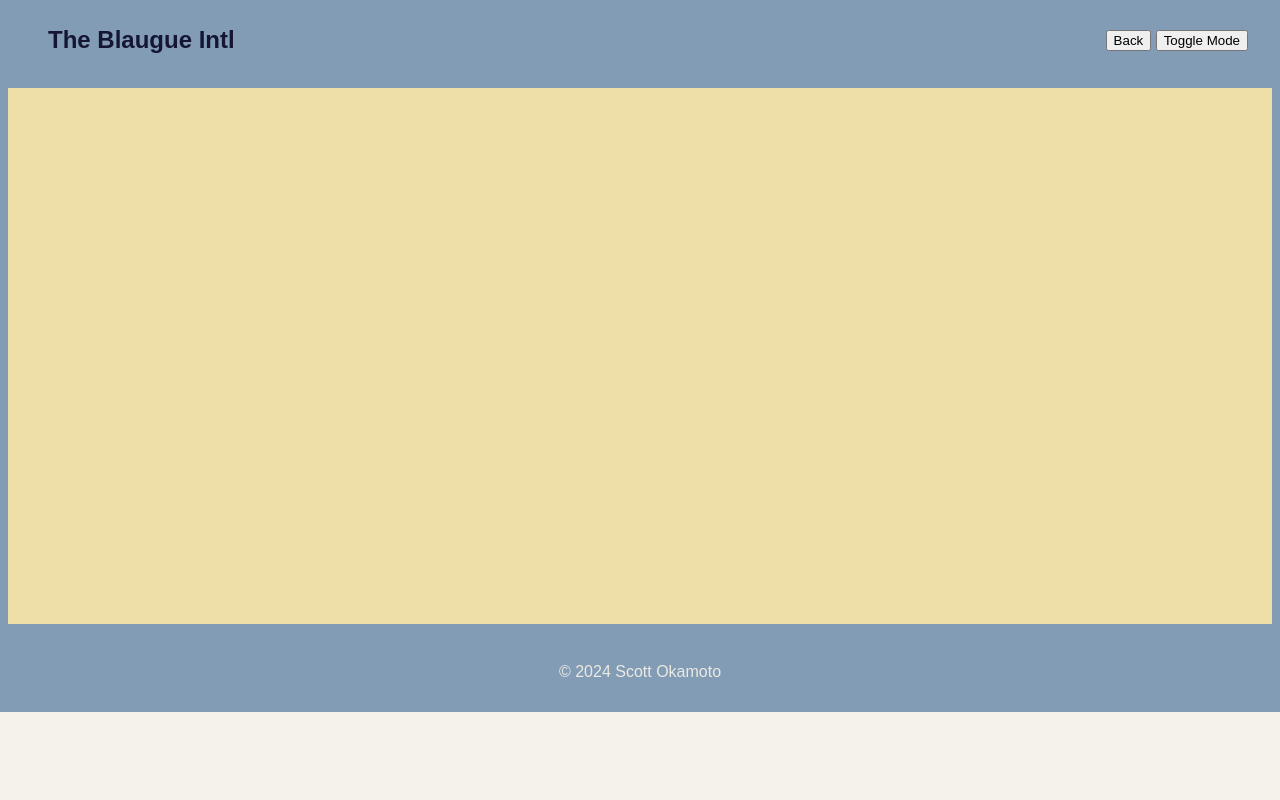
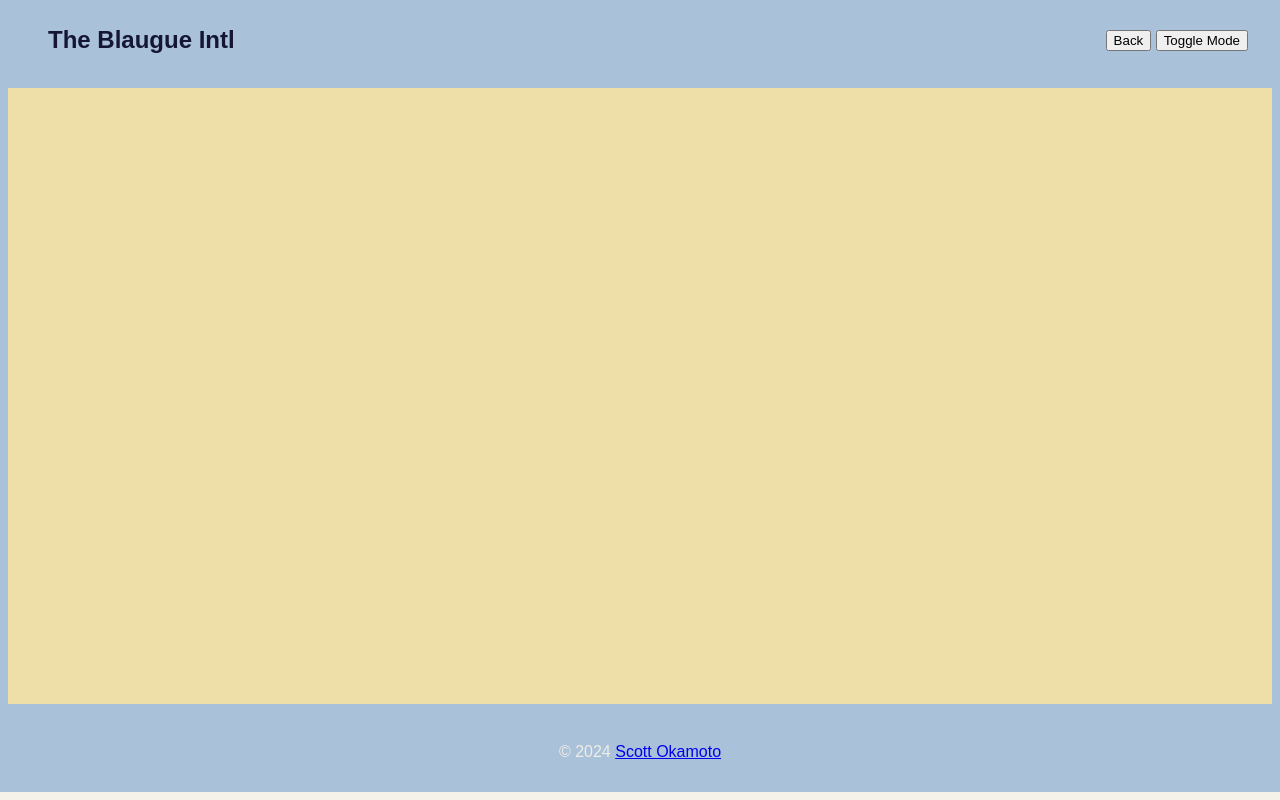
Before and after one commit to swokamoto/my-first-blog, a plain HTML site: page blog.html in a window 1280 px wide. Drawn offline with Linux system fonts and the light colour scheme.

Commit message:
final revision

```diff
--- a/assets/css/blog.css
+++ b/assets/css/blog.css
@@ -1,29 +1,8 @@
-:root {
-    --color-primary: #f5f2e7e7;
-    --color-secondary: #839cb6;
-    --color-tertiary: #141633;
-}
-
-nav {
-    display: flex;
-    align-items: center;
-    flex-direction: row;
-    height: 10vh;
-    background-color: var(--color-secondary);
-    color: var(--color-primary);
-
-}
-
 container {
-    display: flex;
-    flex-wrap: nowrap;
     flex-direction: column;
-    justify-content: space-evenly;
     overflow-y: scroll;
-    height: 63vh;
     background-color: #ebd78fb2;
     border: .5em solid var(--color-secondary);
-    padding: 1em;
 }
 
 .card-body {
@@ -38,11 +17,6 @@
     border-radius: 1em;
 }
 
-footer {
-    display: flex;
-    align-items: center;
-    justify-content: center;
-    height: 10vh;
-    background-color: var(--color-secondary);
-    color: var(--color-primary);
+.card-body p {
+    overflow-wrap: break-word;
 }
--- a/assets/css/form.css
+++ b/assets/css/form.css
@@ -7,7 +7,6 @@
 
 label {
     padding-top: 1em;
-    padding-bottom: .2em;
 }
 
 input {
@@ -23,4 +22,5 @@
 #submit {
     margin-top: 1em;
     width: 100%;
+    height: 2em;
 }
--- a/assets/css/styles.css
+++ b/assets/css/styles.css
@@ -1,7 +1,6 @@
-/* set variable to color */
 :root {
     --color-primary: #f5f2e7e7;
-    --color-secondary: #839cb6;
+    --color-secondary: #aac1da;
     --color-tertiary: #141633;
 }
 
@@ -19,6 +18,7 @@
     align-items: center;
     height: 10vh;
     background-color: var(--color-secondary);
+    color: var(--color-primary);
 }
 
 nav h1 {
--- a/assets/js/blog.js
+++ b/assets/js/blog.js
@@ -1,7 +1,9 @@
+// generates the blog posts from the local storage and displays them on the page
 document.addEventListener('DOMContentLoaded', function() {
     const blogPosts = JSON.parse(localStorage.getItem('blogPosts')) || [];
     const blogPostsContainer = document.getElementById('blogContent');
 
+    // loop through blog posts and add them to container
     blogPosts.forEach(function(blogPost) {
         const blogPostCard = document.createElement('div');
 
@@ -18,6 +20,7 @@
     );
 });
 
+// button to go back to form page
 const back = document.getElementById('backButton');
 back.addEventListener('click', function() {
     window.location.href = './index.html';
--- a/assets/js/logic.js
+++ b/assets/js/logic.js
@@ -1,3 +1,4 @@
+// sets mode on page load
 document.addEventListener('DOMContentLoaded', function() {
     let currentMode = localStorage.getItem('mode');
     if (currentMode === 'dark') {
@@ -7,19 +8,20 @@
     }
 });
 
+// button to toggle dark mode
 const toggleMode = document.getElementById('toggleMode');
 
-
+// sets mode on button click
 toggleMode.addEventListener('click', function() {
     let currentMode = localStorage.getItem('mode');
 
+    // if mode is null, set to dark, else toggle between light and dark
     if (currentMode === null) {
         localStorage.setItem('mode', 'dark');
         document.body.dataset.mode = 'dark';
     } else if (currentMode === 'dark') {
         localStorage.setItem('mode', 'light');
         document.body.dataset.mode = 'light';
-
     } else {
         localStorage.setItem('mode', 'dark');
         document.body.dataset.mode = 'dark';
--- a/blog.html
+++ b/blog.html
@@ -9,16 +9,17 @@
   <link rel="stylesheet" href="./assets/css/blog.css" />
 </head>
 
-    <body data-mode="light">
+  <body data-mode="light">
 
     <header>
       <nav>
         <h1>The Blaugue Intl</h1>
+
         <div id="navButtons">
             <button id="backButton" type="button">Back</button>
             <button id="toggleMode" type="button">Toggle Mode</button>
         </div>
-    </nav>
+      </nav>
     </header>
 
     <main>
@@ -26,7 +27,7 @@
     </main>
 
     <footer>
-      <p>&copy; 2024 Scott Okamoto</p>
+      <p>&copy; 2024 <a href="https://github.com/swokamoto/portfolio-okamoto"> Scott Okamoto</a></p>
     </footer>
 
     <script src="./assets/js/blog.js"></script>
```
Also changed, not shown: assets/js/form.js (+13 -8 lines), index.html (+4 -4 lines), homePage.png (added), 1 other file.
